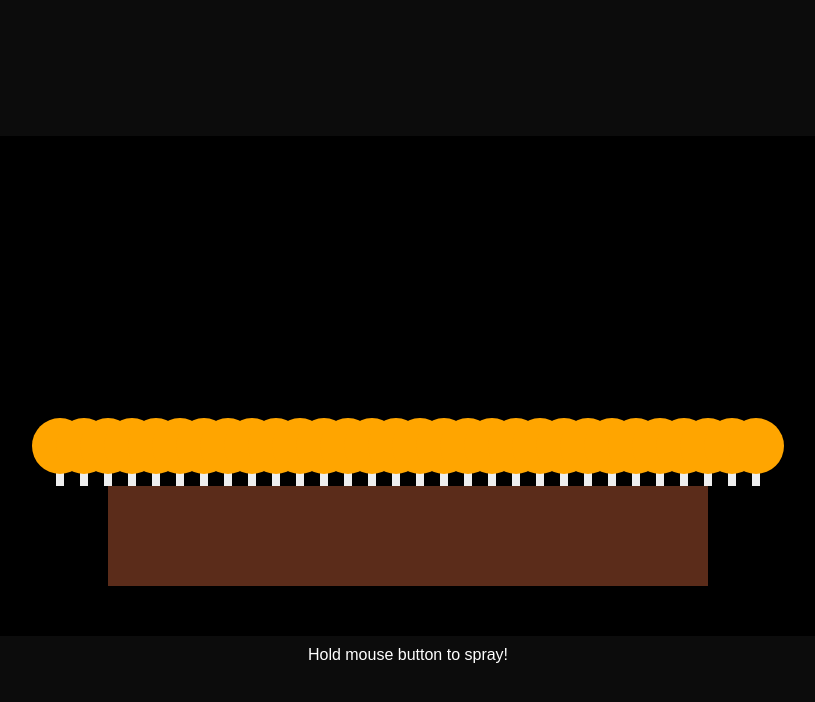
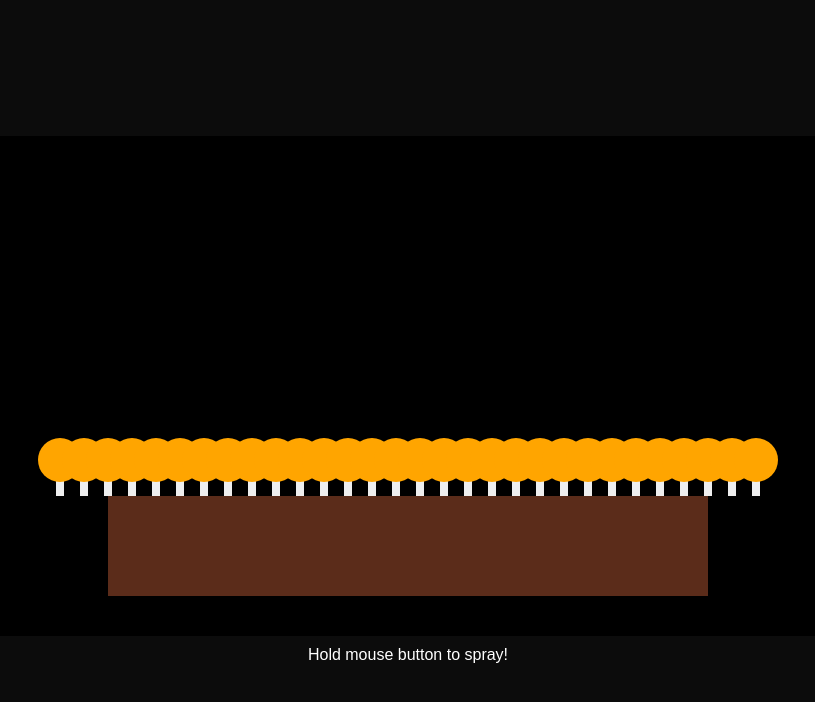
Before and after one commit to dksslevy-drl/alec-30, a plain HTML site: page index.html in a window 1280 px wide. Both pictures are taken after a click on the button "Easy". Shown: the whole page, without its empty margins (232-1047 px from the left). Drawn offline with Linux system fonts and the light colour scheme.

Commit message:
Add files via upload

```diff
--- a/index.html
+++ b/index.html
@@ -76,28 +76,30 @@
     let mouse = { x: W / 2, y: H / 2 };
     let running = false;
 
-    /* ---------- SETUP ---------- */
+    /* ---------- START ---------- */
     function startGame() {
       document.getElementById("menu").style.display = "none";
       canvas.style.display = "block";
       msg.textContent = "Hold mouse button to spray!";
       buildCandles();
+      draw();                // 🔑 FORCE FIRST DRAW
       running = true;
       requestAnimationFrame(loop);
     }
 
+    /* ---------- SETUP ---------- */
     function buildCandles() {
       candles = [];
       flames = [];
       const count = 30;
       const spacing = 24;
       const startX = W / 2 - (count - 1) * spacing / 2;
-      const baseY = 350;
+      const baseY = 360;
 
       for (let i = 0; i < count; i++) {
         const x = startX + i * spacing;
-        candles.push({ x, y: baseY, lit: true });
-        flames.push({ x, y: baseY - 40, size: 28 });
+        candles.push({ x: x, y: baseY });
+        flames.push({ x: x, y: baseY - 36, size: 22 }); // 🔥 smaller flames
       }
     }
 
@@ -113,19 +115,19 @@
     /* ---------- DRAW ---------- */
     function drawCake() {
       ctx.fillStyle = "#5b2c1a";
-      ctx.fillRect(150, 350, 600, 100);
+      ctx.fillRect(150, 360, 600, 100);
     }
 
     function drawCandles() {
+      ctx.fillStyle = "#eee";
       candles.forEach(c => {
-        ctx.fillStyle = "#eee";
         ctx.fillRect(c.x - 4, c.y - 40, 8, 40);
       });
     }
 
     function drawFlames() {
+      ctx.fillStyle = "orange";
       flames.forEach(f => {
-        ctx.fillStyle = "orange";
         ctx.beginPath();
         ctx.arc(f.x, f.y, f.size, 0, Math.PI * 2);
         ctx.fill();
@@ -135,7 +137,7 @@
     function drawSpray() {
       if (!spraying) return;
       ctx.fillStyle = "rgba(255,255,255,.9)";
-      for (let i = 0; i < 25; i++) {
+      for (let i = 0; i < 18; i++) {
         ctx.beginPath();
         ctx.arc(
           mouse.x + Math.random() * 10,
@@ -148,6 +150,14 @@
       }
     }
 
+    function draw() {
+      ctx.clearRect(0, 0, W, H);
+      drawCake();
+      drawCandles();
+      drawFlames();
+      drawSpray();
+    }
+
     /* ---------- LOGIC ---------- */
     function update() {
       if (!spraying) return;
@@ -155,7 +165,7 @@
       flames = flames.filter(f => {
         const dx = f.x - mouse.x;
         const dy = f.y - mouse.y;
-        return dx * dx + dy * dy > 1200;
+        return dx * dx + dy * dy > 900;
       });
 
       if (flames.length === 0) {
@@ -167,14 +177,8 @@
     /* ---------- LOOP ---------- */
     function loop() {
       if (!running) return;
-
-      ctx.clearRect(0, 0, W, H);
-      drawCake();
-      drawCandles();
-      drawFlames();
-      drawSpray();
+      draw();
       update();
-
       requestAnimationFrame(loop);
     }
   </script>
```
